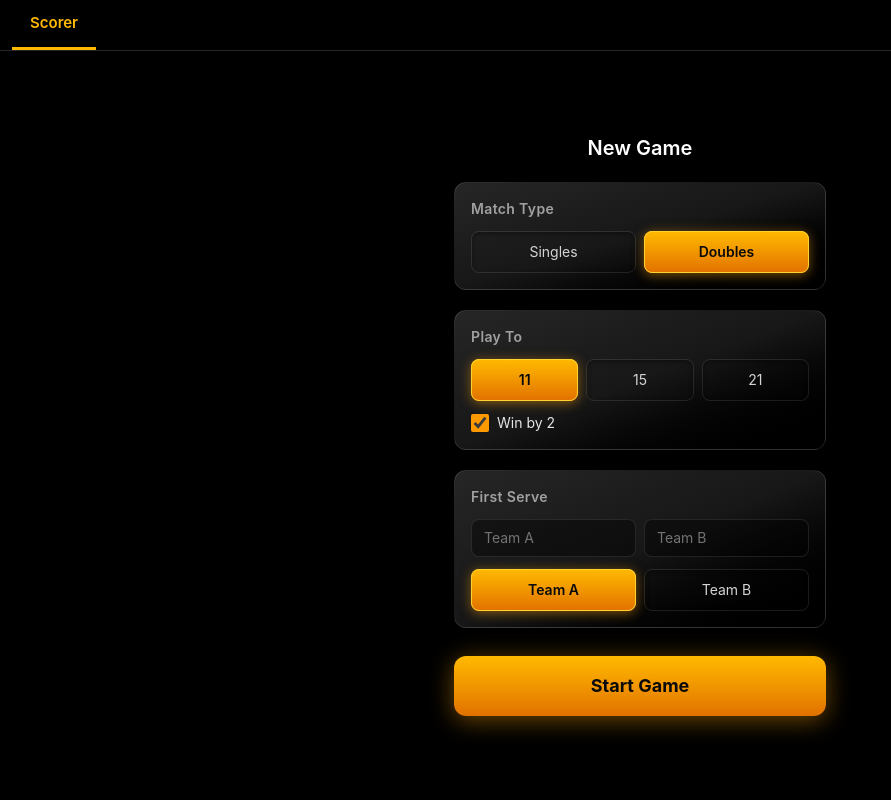
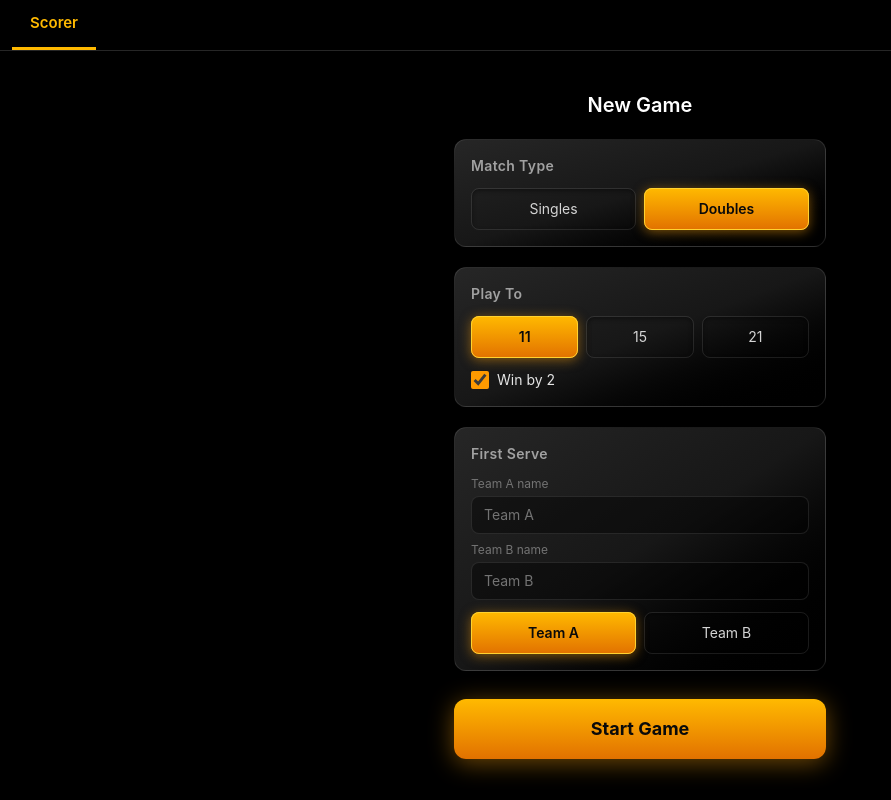
Before and after one commit to c4rlosst/pickleball_scorer, a React (Vite) app: page / in a window 1280 px wide. Shown: the whole page, without its empty margins (0-891 px from the left). Built offline with nearby package versions, Linux system fonts and the light colour scheme.

Commit message:
Stack name inputs vertically with labels so the second field is unmissable

```diff
--- a/src/Scorer.tsx
+++ b/src/Scorer.tsx
@@ -299,9 +299,15 @@ function Setup({ onStart }: { onStart: (setup: SetupOptions) => void }) {
       </Panel>
 
       <Panel label="First Serve">
-        <div className="flex gap-2">
-          <NameInput value={nameA} onChange={setNameA} placeholder={defaultLabels[0]} />
-          <NameInput value={nameB} onChange={setNameB} placeholder={defaultLabels[1]} />
+        <div className="flex flex-col gap-2">
+          <div className="flex flex-col gap-1">
+            <span className="text-xs text-neutral-500">{defaultLabels[0]} name</span>
+            <NameInput value={nameA} onChange={setNameA} placeholder={defaultLabels[0]} />
+          </div>
+          <div className="flex flex-col gap-1">
+            <span className="text-xs text-neutral-500">{defaultLabels[1]} name</span>
+            <NameInput value={nameB} onChange={setNameB} placeholder={defaultLabels[1]} />
+          </div>
         </div>
         <Segmented
           value={startingServer}
```
